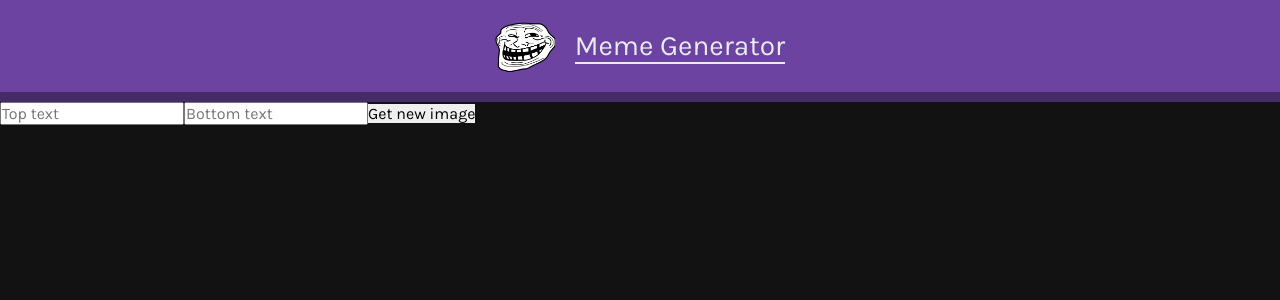
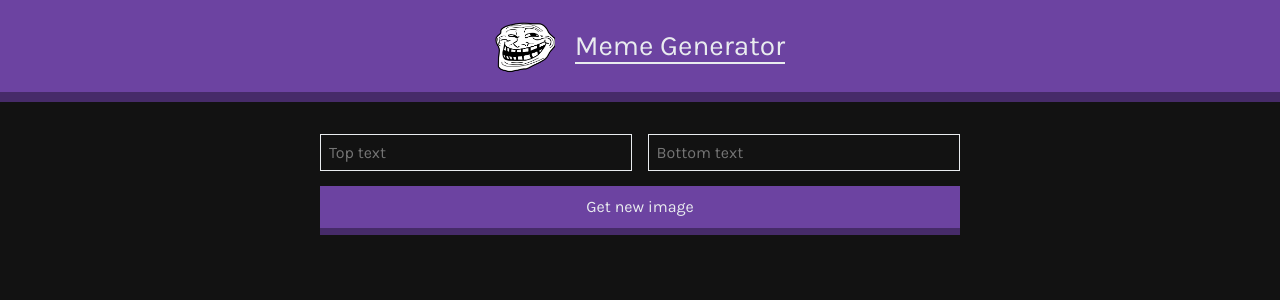
Before and after one commit to ZascuOfficial/Scrimba-Meme_Generator, a React (Vite) app in the folder meme-generator/: page / in a window 1280 px wide. Shown: the top 300 px of the page. Built offline with nearby package versions, Linux system fonts and the light colour scheme.

Commit message:
Style the main and the form sections

```diff
--- a/meme-generator/src/css/styles.css
+++ b/meme-generator/src/css/styles.css
@@ -2,14 +2,15 @@
   --light-gray: #e9ecef;
   --dark-gray: #121212;
   --light-purple: #6c43a1;
-  --dark-purple: #462b69;
+  --mid-purple: #462b69;
+  --dark-purple: #2f1d46;
 }
 
 /* Global Styles
 ========================= */
 
 *::selection {
-  background-color: var(--dark-purple);
+  background-color: var(--mid-purple);
   color: var(--light-gray);
 }
 
@@ -39,7 +40,7 @@ header {
   gap: 1.25em;
   padding: 1em;
   background-color: var(--light-purple);
-  border-bottom: 10px solid var(--dark-purple);
+  border-bottom: 10px solid var(--mid-purple);
 }
 
 header h1 {
@@ -50,3 +51,73 @@ header h1 {
   width: 3.75em;
   object-fit: cover;
 }
+
+/* Main
+--------------- */
+
+main {
+  display: grid;
+  gap: 2em;
+  padding: 2em;
+}
+
+@media (min-width: 1350px) {
+  main {
+    grid-template-columns: repeat(2, 1fr);
+    align-items: center;
+  }
+}
+
+/* Form
+--------------- */
+
+form {
+  width: 90%;
+  max-width: 40em;
+  display: grid;
+  gap: .95em;
+  margin-inline: auto;
+}
+
+.form-text-input {
+  padding: .5em;
+  background-color: var(--dark-gray);
+  color: var(--light-gray);
+  border: 1px solid var(--light-gray);
+}
+
+.form-text-input:focus {
+  outline: none;
+}
+
+.form-text-input::selection {
+  background-color: var(--light-purple);
+}
+
+.new-image-button {
+  padding: .7em 1em;
+  background-color: var(--light-purple);
+  color: var(--light-gray);
+  border-bottom: 7px solid var(--mid-purple);
+  transition: ease 75ms;
+}
+
+.new-image-button:hover {
+  background-color: var(--mid-purple);
+  border-color: var(--dark-purple);
+}
+
+.new-image-button:active {
+  border: none;
+  translate: 0 7px;
+}
+
+@media (min-width: 550px) {
+  form {
+    grid-template-columns: repeat(2, 1fr);
+  }
+
+  .new-image-button {
+    grid-column: span 2;
+  }
+}
```
